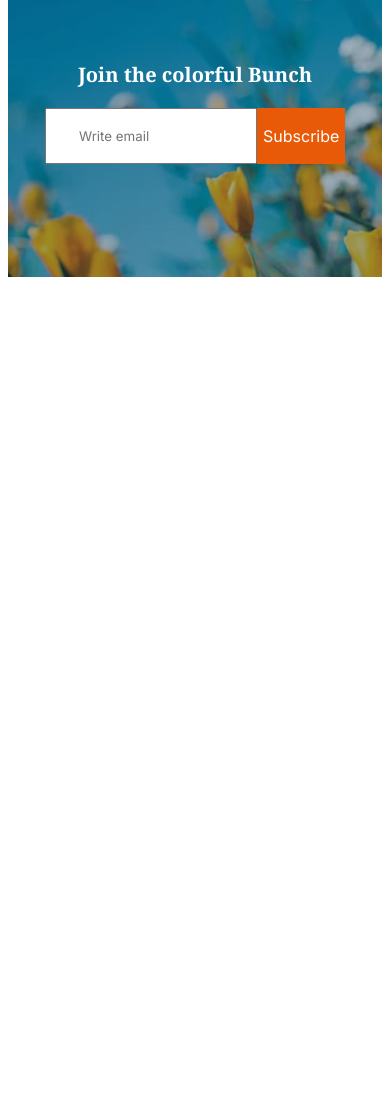
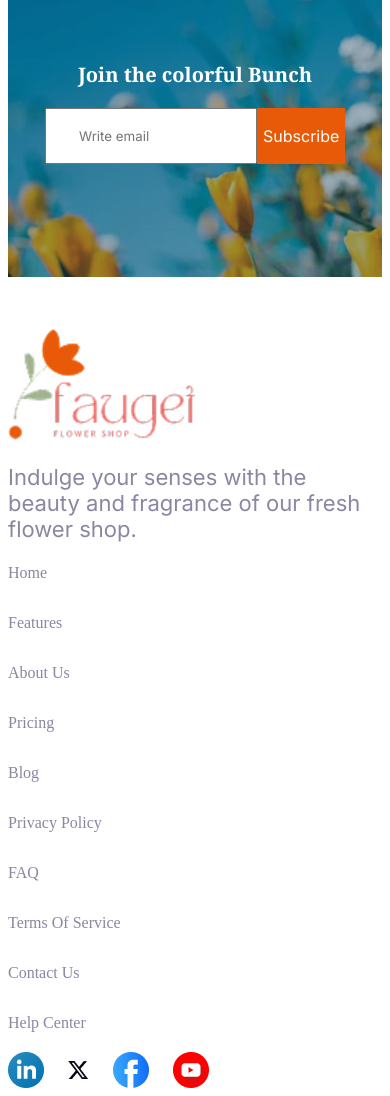
Before and after one commit to najifjawoad/Assignment_02, a plain HTML site: page index.html in a window 390 px wide. Shown: the part 4766-5862 px from the top of the page. Before the commit the page ends 5051 px from the top, so only its background shows below. Drawn offline with Linux system fonts and the light colour scheme.

Commit message:
added footer secctino and made responsive

```diff
--- a/flower_market.css
+++ b/flower_market.css
@@ -212,6 +212,8 @@ main {
     width: 286px;
     height: auto;
     animation: spin 5s linear infinite;
+    /* box-shadow: -4px 10px 4px 0px rgba(0, 0, 0, 0.25); */
+
 }
 
 /* latest deals related styles */
@@ -347,6 +349,58 @@ main {
     font-size: 1rem;
     border: none;
 
+}
+
+/* footer related styles */
+.footer{
+    margin-top: 50px;
+}
+.f_container {
+    display: flex;
+    max-width: 1140px;
+    margin: 0 auto;
+}
+.f_p
+{
+    font-size: 1.375rem;
+}
+
+.f_div1,
+.f_div2,
+.f_div3 {
+    width: 1/3;
+}
+
+.footer_link {
+    text-decoration: none;
+    white-space: nowrap;
+    color: #8987A1;
+
+}
+
+.f_div1 {
+    margin-right: 111px;
+}
+
+.f_div2 {
+    display: grid;
+    grid-template-columns: repeat(2, 1fr);
+    column-gap: 111px;
+    row-gap: 32px;
+    margin-right: 111px;
+
+
+}
+
+.f_div3 {
+    display: flex;
+    flex-direction: row;
+    justify-content: flex-end;
+    align-items:center ;
+    gap: 24px;
+    padding: 0px;
+    position: relative;
+    top: -100px;
 }
 
 /* responsive for mobile */
@@ -490,6 +544,29 @@ main {
 
 
     }
+    .f_container{
+        flex-direction: column;
+    }
+    .f_img
+    {
+        width: 50%;
+    }
+    .f_div1{
+        display: flex;
+        flex-direction: column;
+        width: 100%;
+    }
+    .f_div2
+    {
+        grid-template-columns:repeat(1,1fr) ;
+    }
+    .f_div3
+    {
+        position: static;
+        justify-content: flex-start;
+        margin-top: 20px;
+    }
+
 
 
 
--- a/index.html
+++ b/index.html
@@ -246,7 +246,33 @@
             </div>
         </div>
     </section>
-    <footer>
+    <footer class="footer">
+         <div class="f_container">
+            <div class="f_div1">
+                <img src="assets/logo.png" alt="" class="f_img">
+                <p class="f_p inter-font light_silver">Indulge your senses with the beauty and fragrance of our fresh flower shop. </p>
+            </div>
+            <div class="f_div2 ">
+                <a href="" class="footer_link">Home</a>
+                <a href="" class="footer_link">Features </a>
+                <a href="" class="footer_link">About Us</a>
+
+                <a href="" class="footer_link">Pricing</a>
+                <a href="" class="footer_link">Blog</a>
+
+                <a href="" class="footer_link">Privacy Policy</a>
+                <a href="" class="footer_link">FAQ</a>
+                <a href="" class="footer_link">Terms Of Service</a>
+                <a href="" class="footer_link">Contact Us</a>
+                <a href="" class="footer_link">Help Center</a>
+            </div>
+            <div class="f_div3">
+                <img src="assets/icon-linkedin.png" alt="" class="f_icon">
+                <img src="assets/icon-twitter.png" alt="" class="f_icon">
+                <img src="assets/icon-facebook.png" alt="" class="f_icon">
+                <img src="assets/icon-youtube.png" alt="" class="f_icon">
+            </div>
+         </div>
 
     </footer>
 </body>
```
